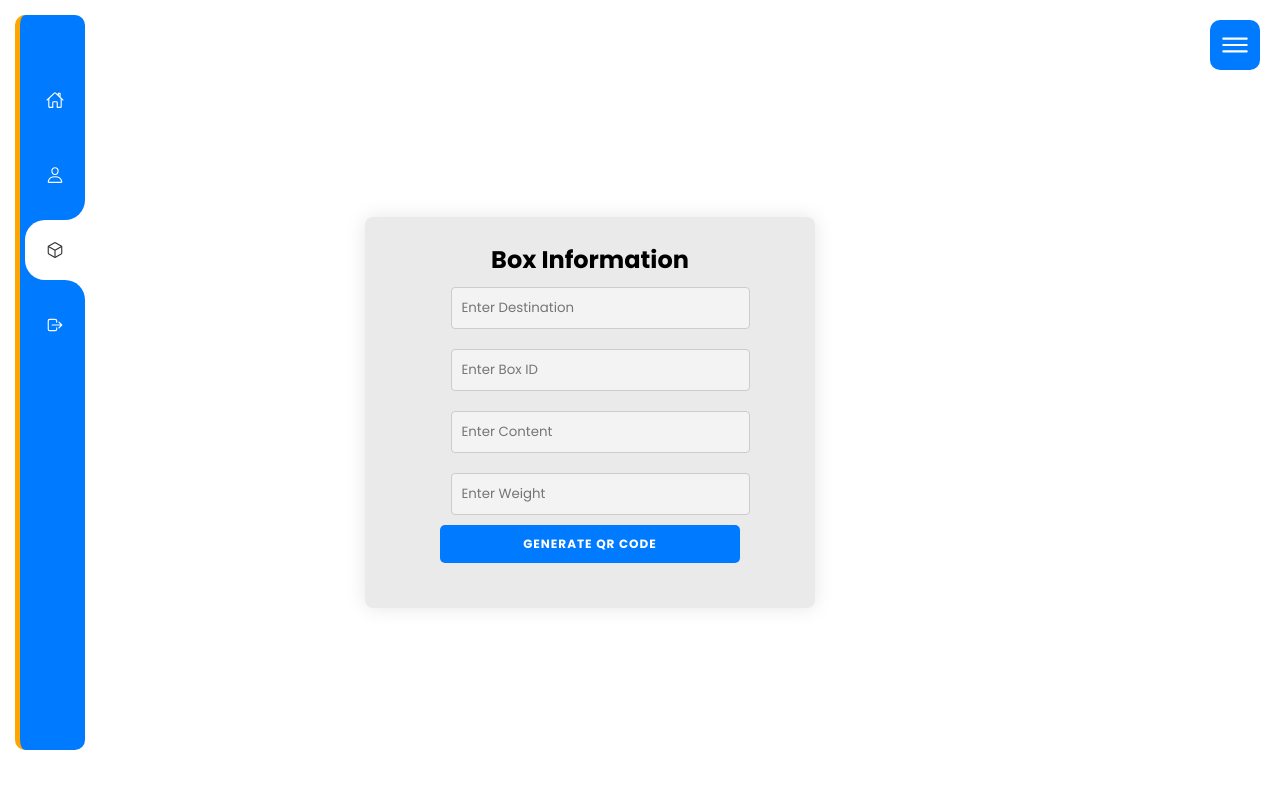
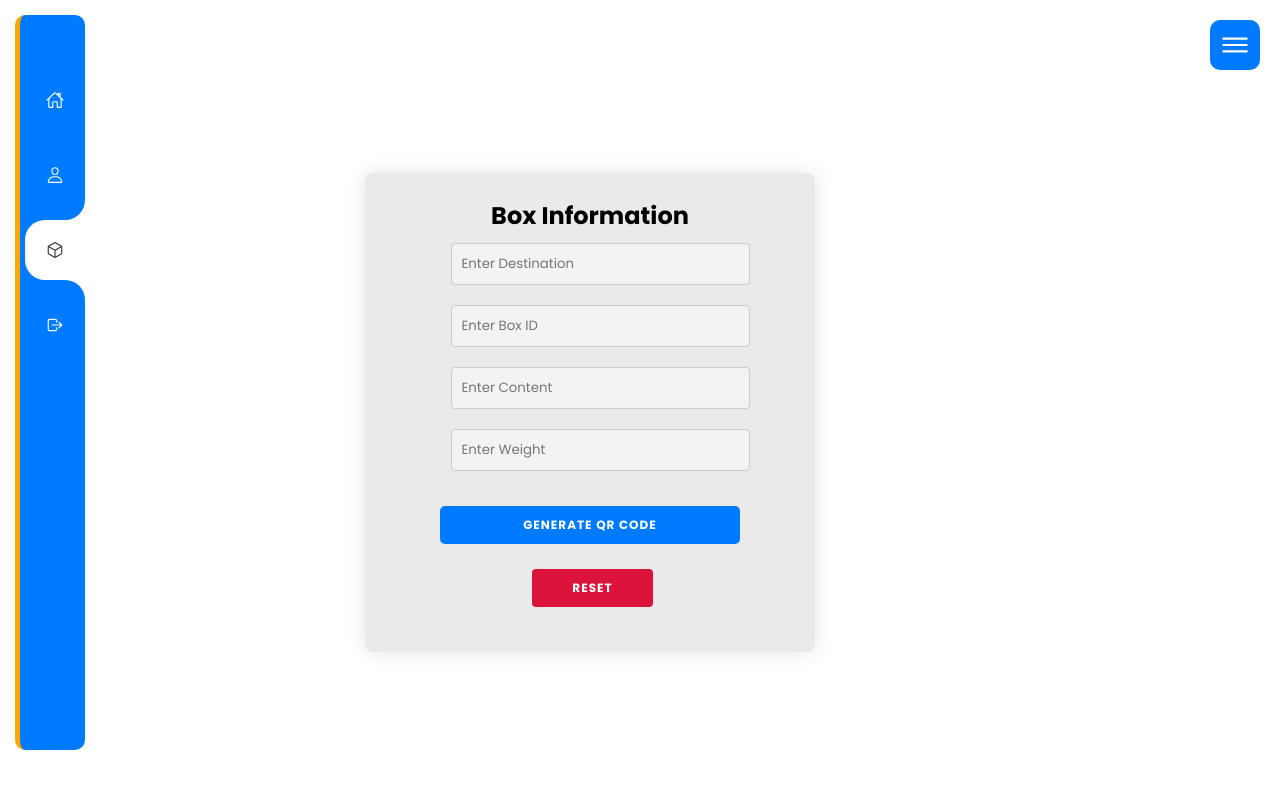
Before and after one commit to basaktuysuz/chainguard_desk, a React (Create React App) app: page /pageone in a window 1280 px wide. Both pictures are taken after a click on the item "Create Box". Shown: the top 788 px of the page. Built offline with nearby package versions, Linux system fonts and the light colour scheme.

Commit message:
Reset button added

```diff
--- a/src/screens/QrCodeGenerator.jsx
+++ b/src/screens/QrCodeGenerator.jsx
@@ -71,6 +71,15 @@ function QrCodeGenerator() {
             });
     };
 
+    const handleReset = () => {
+        setBoxInfo({
+            boxId: "",
+            content: "",
+            weight: "",
+            destination: ""
+        });
+        setQrIsVisible(false);
+    };
 
     return (
         <div className="container">
@@ -95,7 +104,10 @@ function QrCodeGenerator() {
                                 <input type="number" id="weight" name="weight" value={boxInfo.weight} onChange={handleChange}
                                        required placeholder="Enter Weight" className="input-field" />
                             </div>
+                            <br></br>
                             <button type="submit" className="submit-button">Generate QR Code</button>
+                            <br></br>
+                            <button type="button" onClick={handleReset} className="reset-button">Reset</button>
                         </form>
                     </div>
                 </div>
--- a/src/styles/style.css
+++ b/src/styles/style.css
@@ -63,3 +63,13 @@
     cursor: pointer;
     margin-top: 10px;
 }
+
+.reset-button {
+    padding: 10px 40px;
+    background-color: crimson;
+    color: #fff;
+    border: none;
+    border-radius: 4px;
+    cursor: pointer;
+    margin-left: 5px;
+}
```
